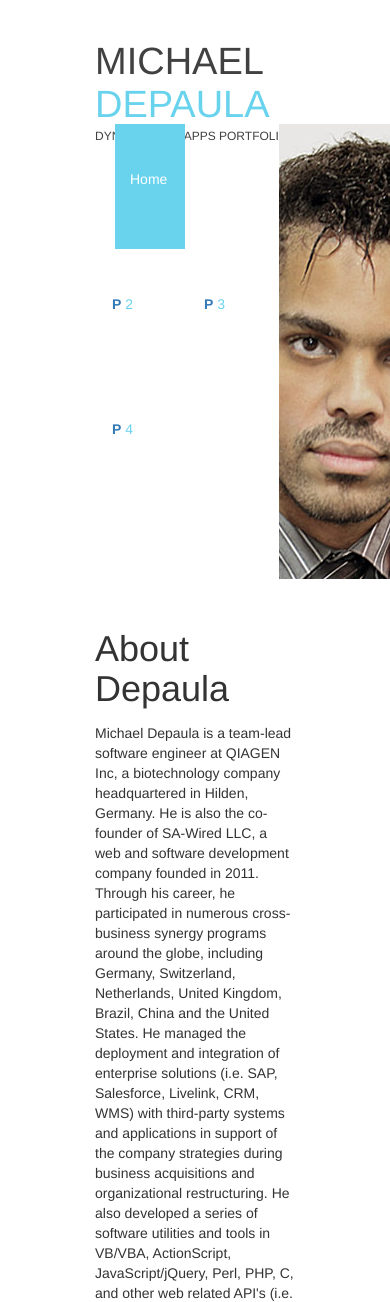
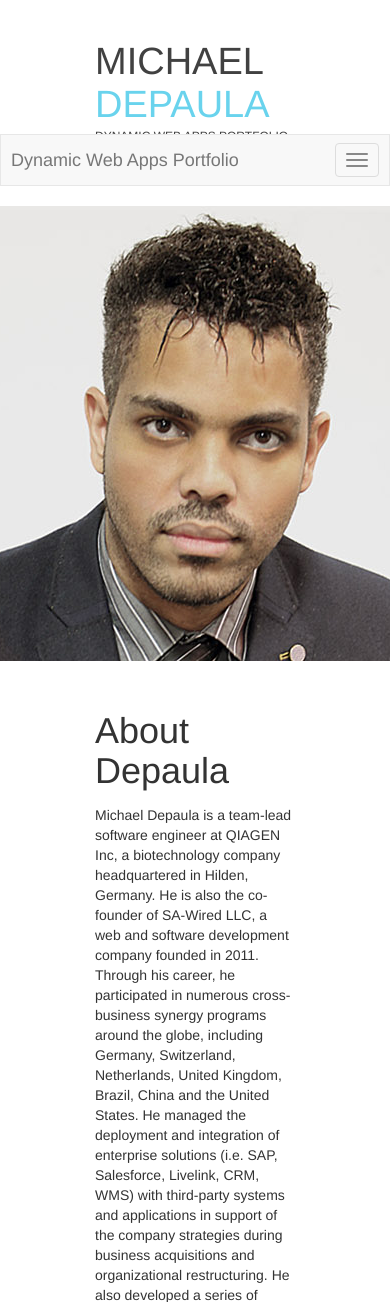
Before and after one commit to michaeldepaulahu/p1, a PHP site: page / in a window 390 px wide; the page is wider, and only the part inside the window is pictured. Shown: the top 1302 px of that part. Run offline with PHP 8.4, Linux system fonts and the light colour scheme.

Commit message:
adding footer, fix links

```diff
--- a/css/style.css
+++ b/css/style.css
@@ -3,6 +3,26 @@
  * author: michael depaula
  * custom css style css
 */
+@media (max-width: 767px) {
+	.thumb-set1 .thumbnail .caption p {
+		margin-bottom:35px;
+	}
+}
+@media (min-width: 768px) {
+	.thumb-set1 .thumbnail .caption p {
+		margin-bottom:1px;
+	}
+}
+@media (min-width: 992px) {
+	.thumb-set1 .thumbnail .caption p {
+		margin-bottom:60px;
+	}
+}
+@media (min-width: 1200px) {
+	.thumb-set1 .thumbnail .caption p {
+		margin-bottom:25px;
+	}
+}
 
 h1{
 	margin-bottom: 15px;
@@ -55,17 +75,14 @@ h1{
 .thumb-set1 .thumbnail .caption {
 	padding: 0 25px;
 }
-
-
 .thumb-set1 .thumbnail .title-head {
-	font: 300 30px/1.3em "Century Gothic", Arial, sans-serif;
+	font: 300 26px/1.3em "Century Gothic", Arial, sans-serif;
 	position:absolute;
 	color:#FFFFFF;
-	padding-top:100px;
+	padding-top:90px;
 }
-
 .thumb-set1 .thumbnail .caption .title {
-	font: 300 22px/1.3em "Century Gothic", Arial, sans-serif;
+	font: 300 18px/1.3em "Century Gothic", Arial, sans-serif;
 	color:#373737;
 }
 .thumb-set1 .thumbnail .caption p {
@@ -73,7 +90,6 @@ h1{
 	color:#272727;
 	font-size: 14px;
 	line-height: 21px;
-	margin-bottom: 40px;
 }
 .thumb-set1 figure {
 	margin: 0 0 20px 0;
@@ -84,23 +100,19 @@ h1{
 .thumb-set1 span {
 	margin:30px 0 10px 0;
 }
-
 .caption p:nth-child(1){
 	margin:0 0 30x 0;
 	display:none;
 }
-
 .caption p:nth-child(2){
 	display:none;
 }
-
 .caption ul{
 	display:none;
 }
 .caption ul li{
 	padding: 0 0 8px 0;
 }
-
 .thumb-pad1 {
 	margin: 0 0 41px 0;
 }
@@ -142,27 +154,28 @@ h1{
 	color: #3e3e3e;
 	margin-bottom: 7px;
 }
-
 footer{
 	background-color: #1e2d37;
 	color:#FFFFFF;
 	margin-bottom:30px;
 	padding: 5px 0 8px 0;
 }
-
 footer .f_title{
 	font: 300 18px "Century Gothic", Helvetica, Arial, sans-serif;
 	text-transform: uppercase;
 	height:44px;
 	padding-top:15px;
 }
-
-
 footer a {
 color: #507493;
 }
-
 footer a:hover,
 footer a:focus {
   color:#B8B8B8;
 }
+.navbar{
+	margin-top: 10px;
+}
+.navbar-header{
+	padding: 0 10px 0 10px;
+}
--- a/index.php
+++ b/index.php
@@ -20,14 +20,14 @@
         <!--header-->
         <header>
             <div class="row thumb1">
-                <div class="col-md-7">
+                <div class="col-xs-12 col-sm-12 col-md-6">
                     <div class="title">
                         MICHAEL <span class="csplit">DEPAULA</span>
                         <p>Dynamic Web Apps Portfolio</p>
                     </div>
                 </div>
-                <div class="col-md-5">
-                    <nav>
+                <div class="col-xs-12 col-sm-12 col-md-6">
+                    <nav class="hidden-xs">
                         <ul class="nav nav-pills">
                             <li class="active"><a href="http://p1.dehashed.com/">Home - PE</a></li>
                             <li><a href="http://p2.dehashed.com/"><strong>P</strong><span class="csplit"> 2</span></a></li>
@@ -37,11 +37,36 @@
                     </nav>
                 </div>
             </div>
+            <!--Mobile Navigation-->
+            <nav class="navbar navbar-default visible-xs">
+                <div class="container-fluid">
+                    <!-- Control -->
+                    <div class="navbar-header">
+                        <button type="button" class="navbar-toggle collapsed" data-toggle="collapse" data-target="#mobile1" aria-expanded="false">
+                            <span class="sr-only">Toggle navigation</span>
+                            <span class="icon-bar"></span>
+                            <span class="icon-bar"></span>
+                            <span class="icon-bar"></span>
+                        </button>
+                        <a class="navbar-brand" href="#">Dynamic Web Apps Portfolio</a>
+                    </div>
+                    <!-- Menu -->
+                    <div class="collapse navbar-collapse" id="mobile1">
+                        <ul class="nav navbar-nav">
+                            <li class="active"><a href="http://p1.dehashed.com/"><strong>P</strong><span class="csplit"> 1</span> - Home</a></li>
+                            <li><a href="http://p2.dehashed.com/"><strong>P</strong><span class="csplit"> 2</span> - Password Generator</a></li>
+                            <li><a href="http://p3.dehashed.com/"><strong>P</strong><span class="csplit"> 3</span> - Developer's Best Friend</a></li>
+                            <li><a href="http://p4.dehashed.com/"><strong>P</strong><span class="csplit"> 4</span> - Web App</a></li>
+                        </ul>
+                    </div>
+                </div>
+            </nav>
+            <!--End Mobile Navigation-->
         </header>
         <!--end header-->
 
         <div class="row">
-            <div class="col-md-12 main"></div>
+            <div class="col-xs-12 col-sm-12 col-md-12 main"></div>
         </div>
         <div class="row thumb2">
             <div class="col-md-12">
@@ -63,7 +88,7 @@ Michael Depaula was born in Rio de Janeiro, Brazil and moved to the United State
                             <p class="description">Password Generator</p>
                             <p>Project 2 (P2) Password Generator coming soon.</p>
                             <ul>
-                            	<li><a href="http://p2.dehashed.com/">GitHub</a></li>
+                            	<li><a href="https://github.com/michaeldepaulahu/p2">GitHub</a></li>
                             	<li><a href="http://p2.dehashed.com/">Web Link</a></li>
                             </ul>
                         </div>
@@ -78,7 +103,7 @@ Michael Depaula was born in Rio de Janeiro, Brazil and moved to the United State
                             <p class="description">Developer's Best Friend</p>
                             <p>Project 3 (P3) Developer's Best Friend coming soon.</p>
                             <ul>
-                            	<li><a href="http://p3.dehashed.com/">GitHub</a></li>
+                            	<li><a href="https://github.com/michaeldepaulahu/p3">GitHub</a></li>
                             	<li><a href="http://p3.dehashed.com/">Web Link</a></li>
                             </ul>
                         </div>
@@ -93,7 +118,7 @@ Michael Depaula was born in Rio de Janeiro, Brazil and moved to the United State
                             <p class="description">Web App </p>
                             <p>Project 4 (P4)Web App coming soon.</p>
                             <ul>
-                            	<li><a href="http://p4.dehashed.com/">GitHub</a></li>
+                            	<li><a href="https://github.com/michaeldepaulahu/p4">GitHub</a></li>
                             	<li><a href="http://p4.dehashed.com/">Web Link</a></li>
                             </ul>
                         </div>
@@ -179,24 +204,24 @@ Michael Depaula was born in Rio de Janeiro, Brazil and moved to the United State
         <div class="container">
             <div class="row">
                 <div class="col-md-4">
-                    <p class="f_title">Michael Depaula</p>
+                    <p class="f_title">Michael <span class="csplit">DEPAULA</span></p>
                 </div>
                 <div class="col-md-4">
                     <p class="f_title">GitHub</p>
                     <ul>
-                        <li><a href="#">Home</a></li>
-                        <li><a href="#">Password Generator</a></li>
-                        <li><a href="#">Developer's Best Friend</a></li>
-                        <li><a href="#">Web App</a></li>
+                        <li><a href="https://github.com/michaeldepaulahu/p1">Home</a></li>
+                        <li><a href="https://github.com/michaeldepaulahu/p2">Password Generator</a></li>
+                        <li><a href="https://github.com/michaeldepaulahu/p3">Developer's Best Friend</a></li>
+                        <li><a href="https://github.com/michaeldepaulahu/p4">Web App</a></li>
                     </ul>
                 </div>
                 <div class="col-md-4">
                     <p class="f_title">Web Links</p>
                     <ul>
-                        <li><a href="#">Home</a></li>
-                        <li><a href="#">Password Generator</a></li>
-                        <li><a href="#">Developer's Best Friend</a></li>
-                        <li><a href="#">Web App</a></li>
+                        <li><a href="http://p1.dehashed.com/">Home</a></li>
+                        <li><a href="http://p2.dehashed.com/">Password Generator</a></li>
+                        <li><a href="http://p3.dehashed.com/">Developer's Best Friend</a></li>
+                        <li><a href="http://p4.dehashed.com/">Web App</a></li>
                     </ul>
                 </div>
             </div>
--- a/js/custom.js
+++ b/js/custom.js
@@ -19,13 +19,13 @@
 			$(p1).fadeIn(500);
 			$(fig).css('opacity', 0.9);
 			$(thb).css('background-color', '#e2edf0');
-			$(span).animate({'margin-top': '150px'}).clearQueue().finish();
+			$(span).animate({'margin-top': '10px'}).clearQueue().finish();
 		}, function(){
 			$(p).fadeOut(500);
 			$(p1).fadeOut(500);
 			$(fig).css('opacity', 1);
 			$(thb).css('background-color', '#ffffff');
-			$(span).animate({'margin-top': '30px'}).clearQueue().finish();
+			$(span).animate({'margin-top': '10px'}).clearQueue().finish();
 		});
 	}
 
```
